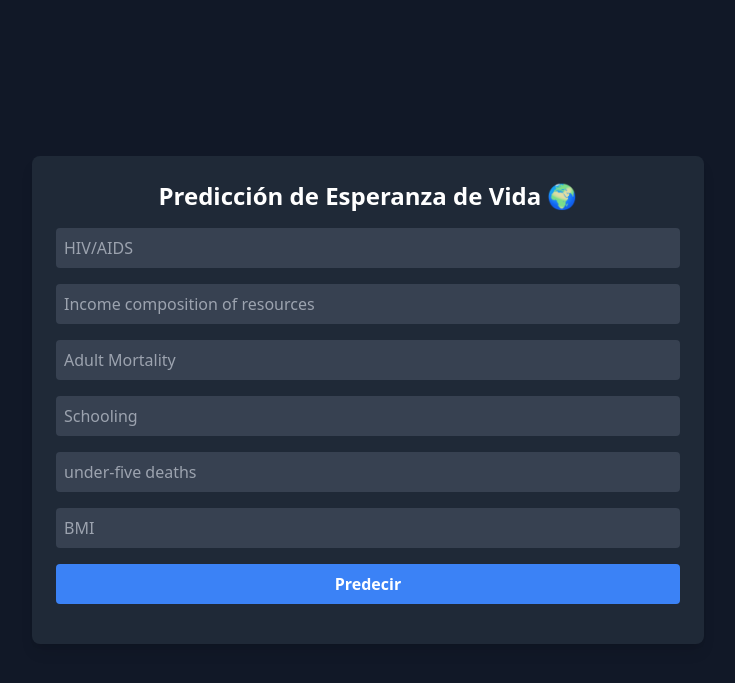
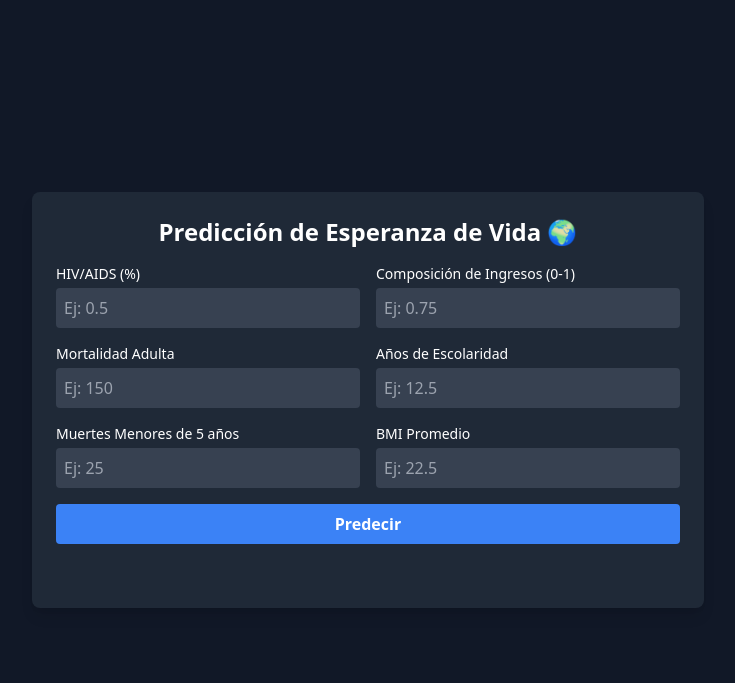
Before and after one commit to karimYaffar/M2-Proyecto-de-mes, a Flask app: page / in a window 1280 px wide. Shown: the top 683 px of the page, without its empty margins (272-1007 px from the left). Run offline with Flask 3, Linux system fonts and the light colour scheme; parts of the project's set-up code (start-up, migrations or seed data) failed here and were passed over; some libraries are stand-ins or nearby versions.

Commit message:
cambios de diseño

```diff
--- a/app.py
+++ b/app.py
@@ -2,15 +2,25 @@ from flask import Flask, request, render_template, jsonify
 import joblib
 import pandas as pd
 import logging
+import os
 
 app = Flask(__name__)
 
 # Configurar el registro
 logging.basicConfig(level=logging.DEBUG)
 
-# Cargar el modelo entrenado
-model = joblib.load('modelo_random_forest_top6.pkl')
-app.logger.debug('Modelo cargado correctamente.')
+# Verificar si el modelo existe antes de cargarlo
+model_path = 'modelo_random_forest_top6.pkl'
+if not os.path.exists(model_path):
+    app.logger.error(f'El archivo del modelo {model_path} no existe.')
+    model = None
+else:
+    try:
+        model = joblib.load(model_path)
+        app.logger.debug('Modelo cargado correctamente.')
+    except Exception as e:
+        app.logger.error(f'Error al cargar el modelo: {str(e)}')
+        model = None
 
 @app.route('/')
 def home():
@@ -18,6 +28,9 @@ def home():
 
 @app.route('/predict', methods=['POST'])
 def predict():
+    if model is None:
+        return jsonify({'error': 'Modelo no disponible'}), 500
+
     try:
         # Obtener los valores del formulario y convertir a float
         hiv = float(request.form['HIV/AIDS'])
@@ -27,7 +40,20 @@ def predict():
         under5 = float(request.form['under-five deaths'])
         bmi = float(request.form['BMI'])
 
+        # Validar rangos de datos (opcional pero recomendado)
+        if not (0 <= hiv <= 100):
+            return jsonify({'error': 'HIV/AIDS debe estar entre 0 y 100'}), 400
+        if not (0 <= income <= 1):
+            return jsonify({'error': 'Income composition debe estar entre 0 y 1'}), 400
+        if not (0 <= mortality <= 1000):
+            return jsonify({'error': 'Adult Mortality debe ser un valor válido'}), 400
+        if not (0 <= schooling <= 25):
+            return jsonify({'error': 'Schooling debe estar entre 0 y 25 años'}), 400
+        if not (0 <= bmi <= 100):
+            return jsonify({'error': 'BMI debe estar entre 0 y 100'}), 400
+
         # Crear DataFrame con los datos de entrada
+        # IMPORTANTE: El orden debe coincidir exactamente con el entrenamiento
         input_data = pd.DataFrame([[hiv, income, mortality, schooling, under5, bmi]],
                                   columns=[
                                       'HIV/AIDS',
@@ -39,17 +65,37 @@ def predict():
                                   ])
 
         app.logger.debug(f'DataFrame de entrada: {input_data}')
+        app.logger.debug(f'Columnas del DataFrame: {input_data.columns.tolist()}')
 
         # Realizar la predicción
         prediction = model.predict(input_data)
         app.logger.debug(f'Predicción generada: {prediction[0]}')
 
+        # Validar que la predicción sea razonable
+        if prediction[0] < 0 or prediction[0] > 120:
+            app.logger.warning(f'Predicción fuera de rango esperado: {prediction[0]}')
+
         # Retornar resultado
-        return jsonify({'prediccion': prediction[0]})
+        return jsonify({'prediccion': float(prediction[0])})
 
+    except ValueError as e:
+        app.logger.error(f'Error de valor en la predicción: {str(e)}')
+        return jsonify({'error': 'Valores de entrada inválidos'}), 400
+    except KeyError as e:
+        app.logger.error(f'Campo faltante en el formulario: {str(e)}')
+        return jsonify({'error': f'Campo faltante: {str(e)}'}), 400
     except Exception as e:
-        app.logger.error(f'Error en la predicción: {str(e)}')
-        return jsonify({'error': str(e)}), 400
+        app.logger.error(f'Error inesperado en la predicción: {str(e)}')
+        return jsonify({'error': 'Error interno del servidor'}), 500
 
-# if __name__ == '__main__':
-#     app.run(debug=True)
+@app.route('/health')
+def health_check():
+    """Endpoint para verificar el estado de la aplicación"""
+    return jsonify({
+        'status': 'ok',
+        'model_loaded': model is not None
+    })
+
+""" if __name__ == '__main__':
+    app.run(debug=True, host='0.0.0.0', port=5000)
+ """
--- a/templates/formulario.html
+++ b/templates/formulario.html
@@ -9,21 +9,57 @@
 <body class="bg-gray-900 text-white font-sans min-h-screen flex items-center justify-center p-8">
   <div class="w-full max-w-2xl bg-gray-800 rounded-lg shadow-lg p-6">
     <h2 class="text-2xl font-bold mb-4 text-center">Predicción de Esperanza de Vida 🌍</h2>
+
     <form id="formulario" onsubmit="predecir(event)" class="space-y-4">
+      <div class="grid grid-cols-1 md:grid-cols-2 gap-4">
+        <div>
+          <label class="block text-sm font-medium mb-1">HIV/AIDS (%)</label>
+          <input name="HIV/AIDS" type="number" step="0.01" min="0" max="100"
+                 placeholder="Ej: 0.5" class="w-full p-2 rounded bg-gray-700 text-white" required>
+        </div>
 
-      <input name="HIV/AIDS" type="number" step="any" placeholder="HIV/AIDS" class="w-full p-2 rounded bg-gray-700 text-white" required>
-      <input name="Income composition of resources" type="number" step="any" placeholder="Income composition of resources" class="w-full p-2 rounded bg-gray-700 text-white" required>
-      <input name="Adult Mortality" type="number" step="any" placeholder="Adult Mortality" class="w-full p-2 rounded bg-gray-700 text-white" required>
-      <input name="Schooling" type="number" step="any" placeholder="Schooling" class="w-full p-2 rounded bg-gray-700 text-white" required>
-      <input name="under-five deaths" type="number" step="any" placeholder="under-five deaths" class="w-full p-2 rounded bg-gray-700 text-white" required>
-      <input name="BMI" type="number" step="any" placeholder="BMI" class="w-full p-2 rounded bg-gray-700 text-white" required>
+        <div>
+          <label class="block text-sm font-medium mb-1">Composición de Ingresos (0-1)</label>
+          <input name="Income composition of resources" type="number" step="0.001" min="0" max="1"
+                 placeholder="Ej: 0.75" class="w-full p-2 rounded bg-gray-700 text-white" required>
+        </div>
 
-      <button type="submit" id="submitBtn" class="w-full bg-blue-500 hover:bg-blue-600 text-white font-semibold py-2 px-4 rounded">
+        <div>
+          <label class="block text-sm font-medium mb-1">Mortalidad Adulta</label>
+          <input name="Adult Mortality" type="number" step="1" min="0" max="1000"
+                 placeholder="Ej: 150" class="w-full p-2 rounded bg-gray-700 text-white" required>
+        </div>
+
+        <div>
+          <label class="block text-sm font-medium mb-1">Años de Escolaridad</label>
+          <input name="Schooling" type="number" step="0.1" min="0" max="25"
+                 placeholder="Ej: 12.5" class="w-full p-2 rounded bg-gray-700 text-white" required>
+        </div>
+
+        <div>
+          <label class="block text-sm font-medium mb-1">Muertes Menores de 5 años</label>
+          <input name="under-five deaths" type="number" step="1" min="0"
+                 placeholder="Ej: 25" class="w-full p-2 rounded bg-gray-700 text-white" required>
+        </div>
+
+        <div>
+          <label class="block text-sm font-medium mb-1">BMI Promedio</label>
+          <input name="BMI" type="number" step="0.1" min="0" max="100"
+                 placeholder="Ej: 22.5" class="w-full p-2 rounded bg-gray-700 text-white" required>
+        </div>
+      </div>
+
+      <button type="submit" id="submitBtn"
+              class="w-full bg-blue-500 hover:bg-blue-600 disabled:bg-gray-600 text-white font-semibold py-2 px-4 rounded transition-colors">
         Predecir
       </button>
 
-      <div id="loadingSpinner" class="hidden mt-2 text-center text-gray-300">Procesando...</div>
-      <div id="resultado" class="mt-4 text-lg text-center"></div>
+      <div id="loadingSpinner" class="hidden mt-2 text-center text-gray-300">
+        <div class="inline-block animate-spin rounded-full h-4 w-4 border-b-2 border-white mr-2"></div>
+        Procesando...
+      </div>
+
+      <div id="resultado" class="mt-4 text-lg text-center p-3 rounded"></div>
     </form>
   </div>
 
@@ -34,13 +70,30 @@
       const form = document.getElementById('formulario');
       const formData = new FormData(form);
       const data = new URLSearchParams();
+
+      // Validar que todos los campos estén llenos
+      let allFieldsFilled = true;
       for (const pair of formData) {
+        if (!pair[1] || pair[1].trim() === '') {
+          allFieldsFilled = false;
+          break;
+        }
         data.append(pair[0], pair[1]);
       }
 
-      document.getElementById('submitBtn').disabled = true;
-      document.getElementById('loadingSpinner').classList.remove('hidden');
-      document.getElementById('resultado').innerText = '';
+      if (!allFieldsFilled) {
+        document.getElementById('resultado').innerHTML =
+          '<div class="bg-red-600 text-white p-2 rounded">❌ Por favor, completa todos los campos</div>';
+        return;
+      }
+
+      const submitBtn = document.getElementById('submitBtn');
+      const loadingSpinner = document.getElementById('loadingSpinner');
+      const resultado = document.getElementById('resultado');
+
+      submitBtn.disabled = true;
+      loadingSpinner.classList.remove('hidden');
+      resultado.innerHTML = '';
 
       fetch('/predict', {
         method: 'POST',
@@ -50,17 +103,22 @@
       .then(res => res.json())
       .then(data => {
         if (data.error) {
-          document.getElementById('resultado').innerText = '❌ Error: ' + data.error;
+          resultado.innerHTML =
+            `<div class="bg-red-600 text-white p-2 rounded">❌ Error: ${data.error}</div>`;
         } else {
-          document.getElementById('resultado').innerText = '✅ Predicción de esperanza de vida: ' + data.prediccion.toFixed(2);
+          const prediccion = parseFloat(data.prediccion).toFixed(2);
+          resultado.innerHTML =
+            `<div class="bg-green-600 text-white p-2 rounded">✅ Predicción de esperanza de vida: ${prediccion} años</div>`;
         }
       })
-      .catch(() => {
-        document.getElementById('resultado').innerText = '⚠️ Error al conectar con el servidor.';
+      .catch(error => {
+        console.error('Error:', error);
+        resultado.innerHTML =
+          '<div class="bg-red-600 text-white p-2 rounded">⚠️ Error al conectar con el servidor</div>';
       })
       .finally(() => {
-        document.getElementById('submitBtn').disabled = false;
-        document.getElementById('loadingSpinner').classList.add('hidden');
+        submitBtn.disabled = false;
+        loadingSpinner.classList.add('hidden');
       });
     }
   </script>
```
